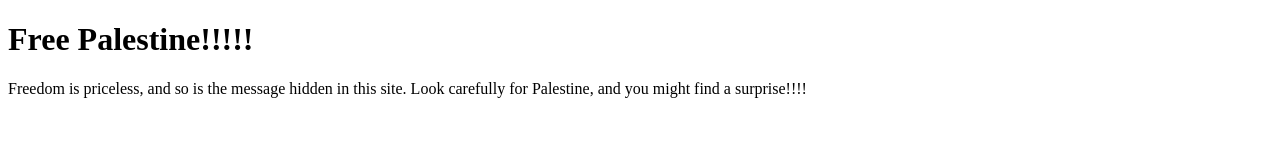
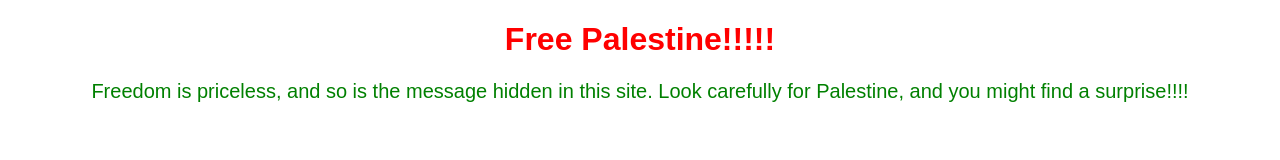
Before and after one commit to arefbakali/ciao, a plain HTML site: page index.html in a window 1280 px wide. Drawn offline with Linux system fonts and the light colour scheme.

Commit message:
Update index.html

```diff
--- a/index.html
+++ b/index.html
@@ -4,7 +4,7 @@
     <meta charset="UTF-8">
     <meta name="viewport" content="width=device-width, initial-scale=1.0">
     <title>Free Palestine!!!!</title>
-    <link rel="stylesheet" href="1.css">
+    <link rel="stylesheet" href="style.css">
 </head>
 <body>
     <h1>Free Palestine!!!!!</h1>
```
